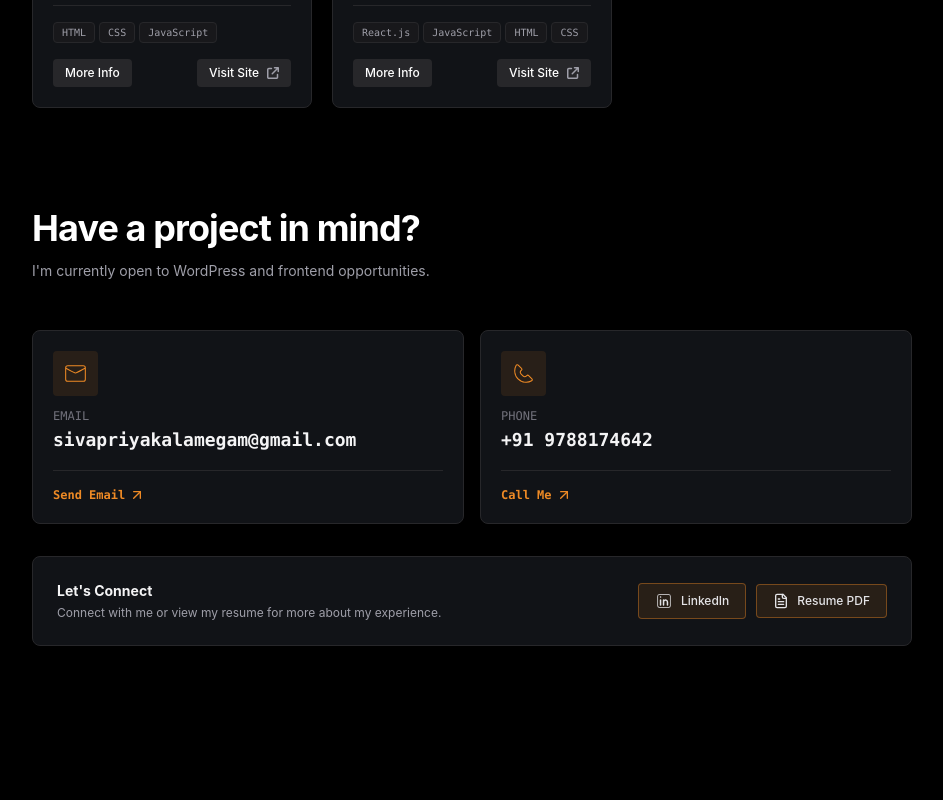
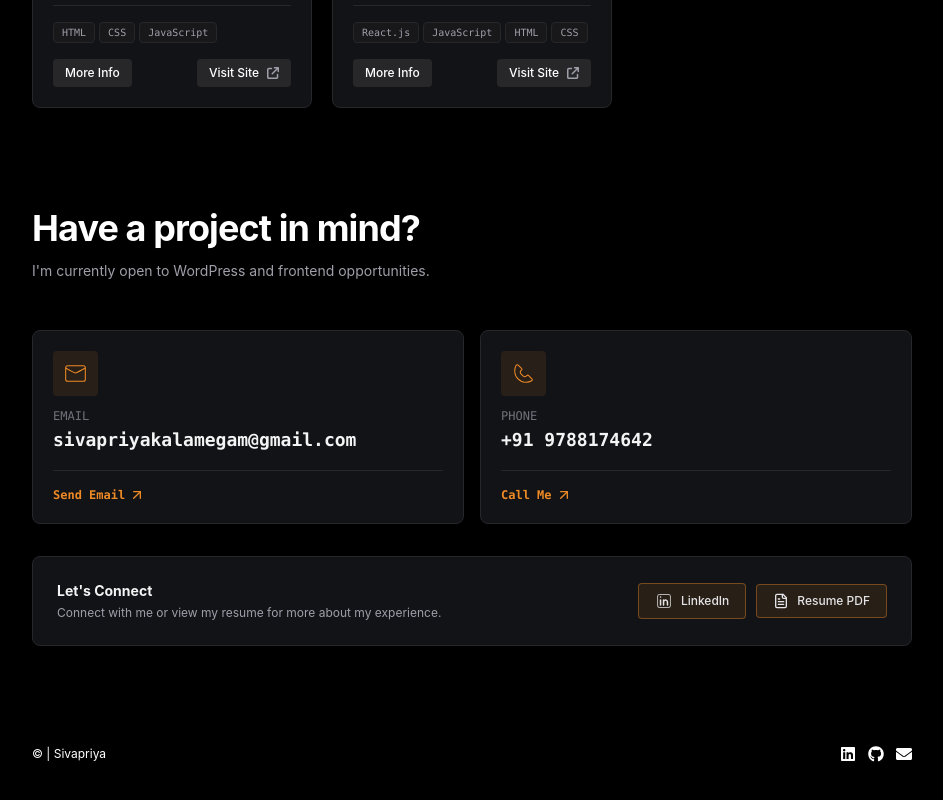
Before and after one commit to Sivapriyaa-k/sivapriya-portfolio, a React (Vite) app: page / in a window 1280 px wide. Shown: the part 3113-3913 px from the top of the page, without its empty margins (168-1111 px from the left). Before the commit the page ends 3809 px from the top, so only its background shows below. Built offline with nearby package versions, Linux system fonts and the light colour scheme.

Commit message:
added footer section

```diff
--- a/src/App.jsx
+++ b/src/App.jsx
@@ -7,6 +7,7 @@ import Project from "./components/Projects/Projects";
 import PersonalProject from "./components/PersonalProjects/PersonalProjects";
 import Contact from "./components/Contact/Contact";
 import Skills from "./components/Skills/Skills";
+import Footer from "./components/Footer/Footer";
 function App() {
   const [count, setCount] = useState(0);
 
@@ -20,6 +21,7 @@ function App() {
         <PersonalProject />
         <Contact />
       </main>
+      <Footer />
     </>
   );
 }
--- a/src/components/Footer/Footer.jsx
+++ b/src/components/Footer/Footer.jsx
@@ -0,0 +1,32 @@
+import { FaLinkedin, FaGithub, FaEnvelope } from "react-icons/fa";
+
+export default function Footer() {
+  return (
+    <>
+      <section className="Hero container m-auto px-5 sm:px-8 xl:px-[200px] py-[50px] pt-[50px] pb-[50px]">
+        <div className="flex justify-between">
+          <div className="text-white text-xs ">© | Sivapriya</div>
+          <div>
+            <ul className="flex gap-3 text-white row">
+              <li>
+                <a href="https://www.linkedin.com/in/sivapriya-k/">
+                  <FaLinkedin />
+                </a>
+              </li>
+              <li>
+                <a href="https://github.com/Sivapriyaa-k">
+                  <FaGithub />
+                </a>
+              </li>
+              <li>
+                <a href="mailto:sivapriyakalamegam@gmail.com">
+                  <FaEnvelope />
+                </a>
+              </li>
+            </ul>
+          </div>
+        </div>
+      </section>
+    </>
+  );
+}
```
